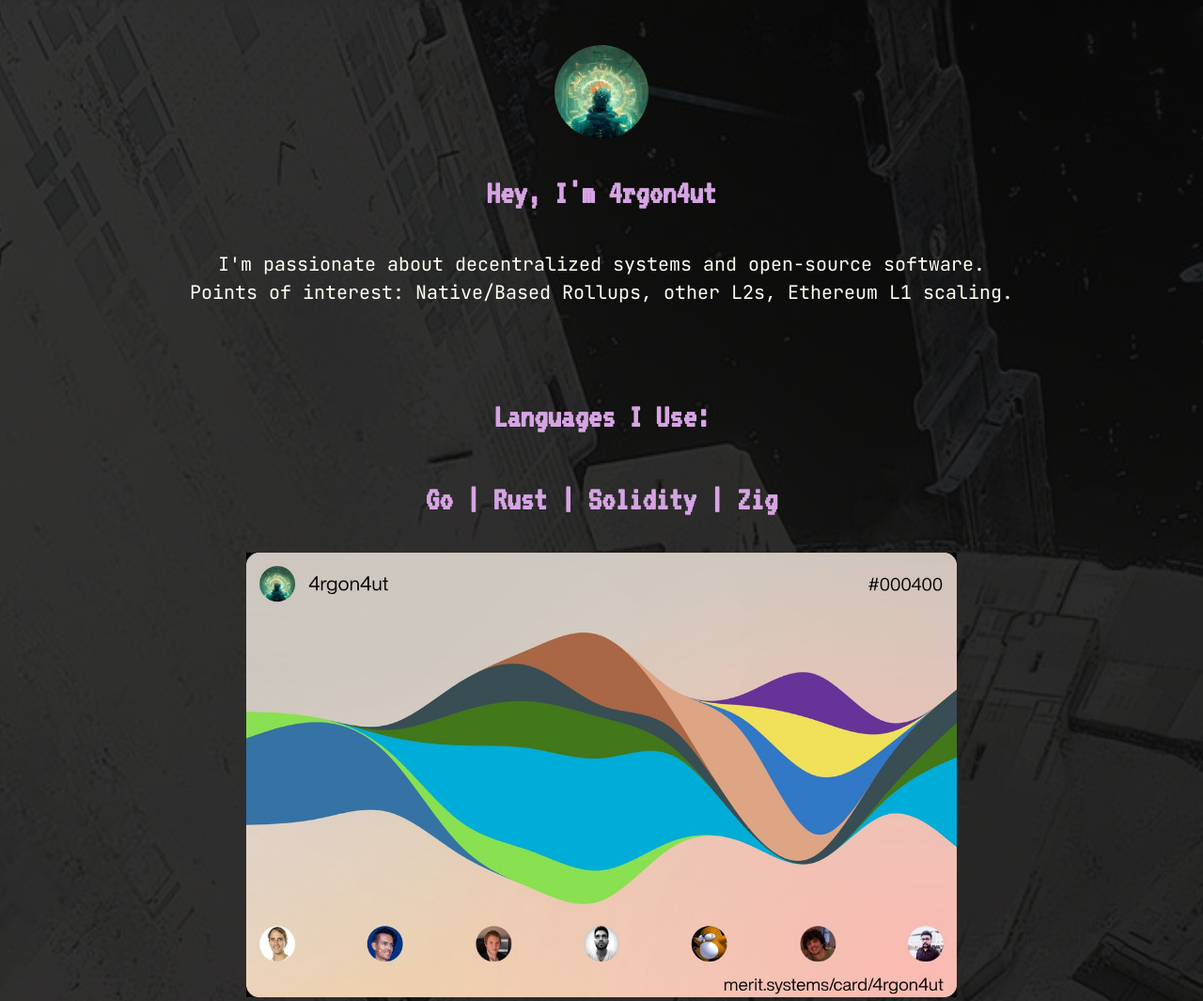
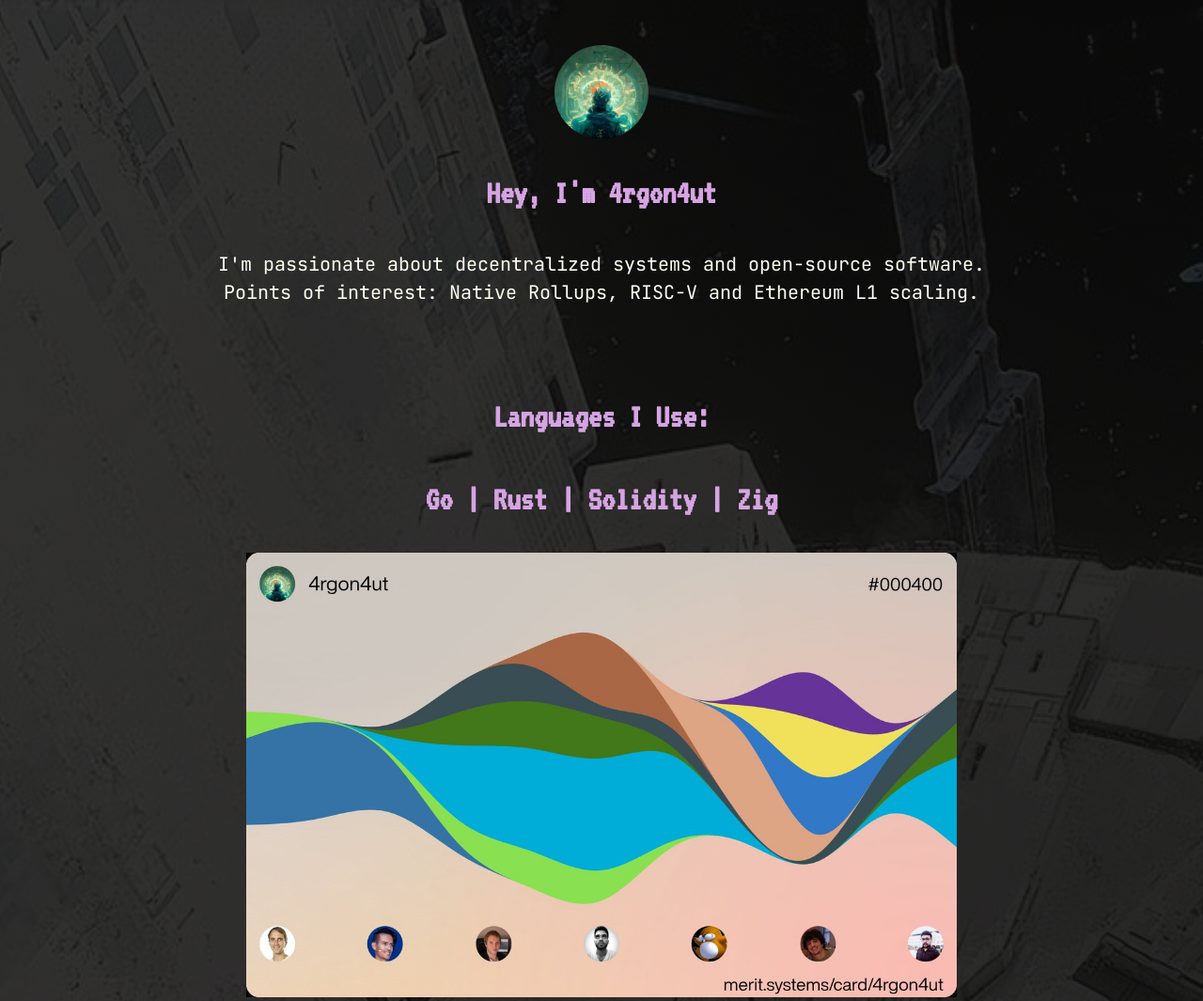
Before and after one commit to 4rgon4ut/hub, a plain HTML site: page index.html in a window 1280 px wide. Shown: the top 1065 px of the page at 94% size. Drawn offline with Linux system fonts and the light colour scheme.

Commit message:
chore: change interests

```diff
--- a/index.html
+++ b/index.html
@@ -224,7 +224,7 @@
 
     <h1>Hey, I'm 4rgon4ut</h1>
     <p style="text-align: center; max-width: 1000px; margin: 0 auto;">I'm passionate about decentralized systems and open-source software.</p>
-    <p style="text-align: center; max-width: 1000px; margin: 0 auto;">Points of interest: Native/Based Rollups, other L2s, Ethereum L1 scaling.</p>
+    <p style="text-align: center; max-width: 1000px; margin: 0 auto;">Points of interest: Native Rollups, RISC-V and Ethereum L1 scaling.</p>
 
     <div class="section">
         <h1>Languages I Use:</h1>
```
